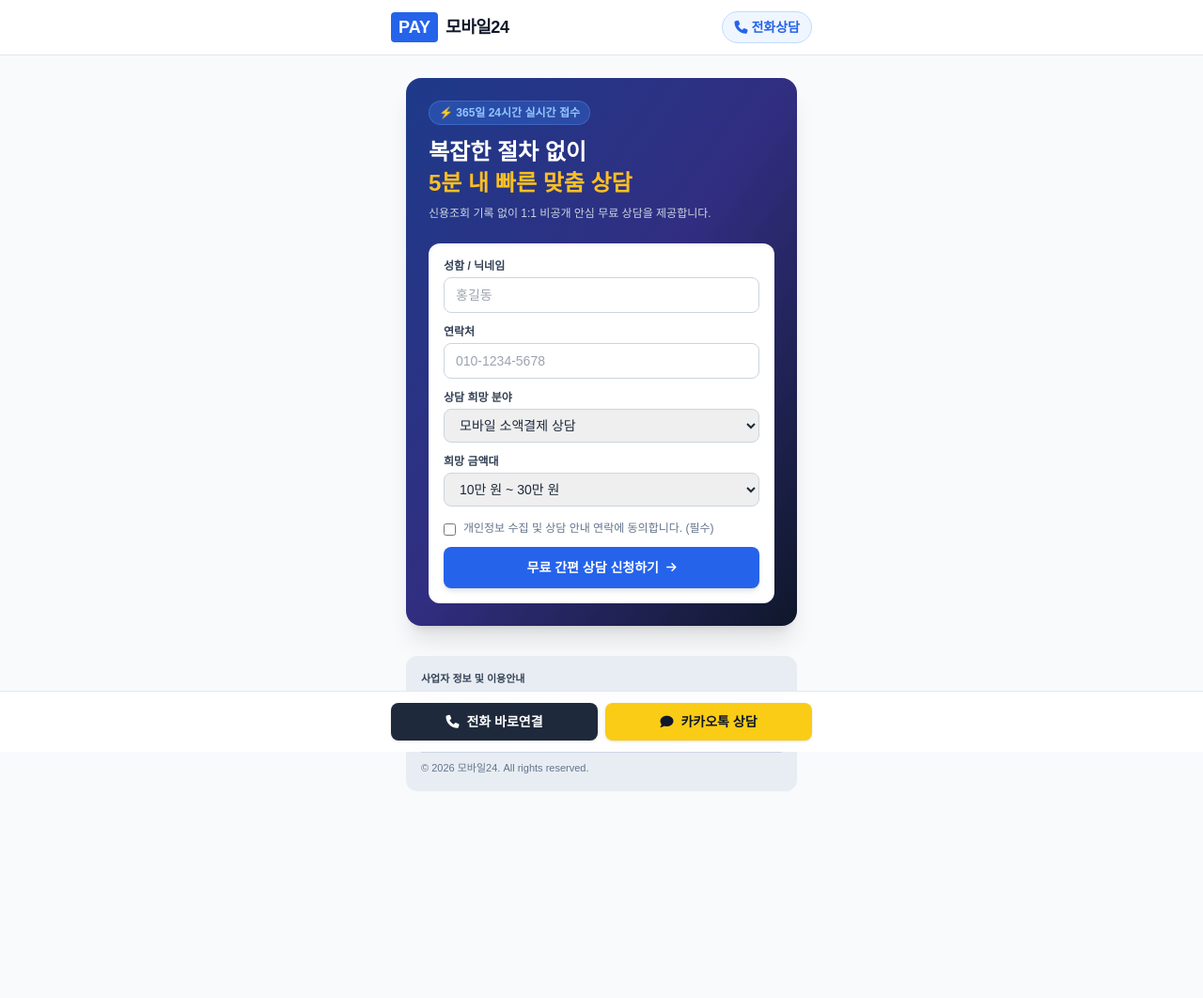
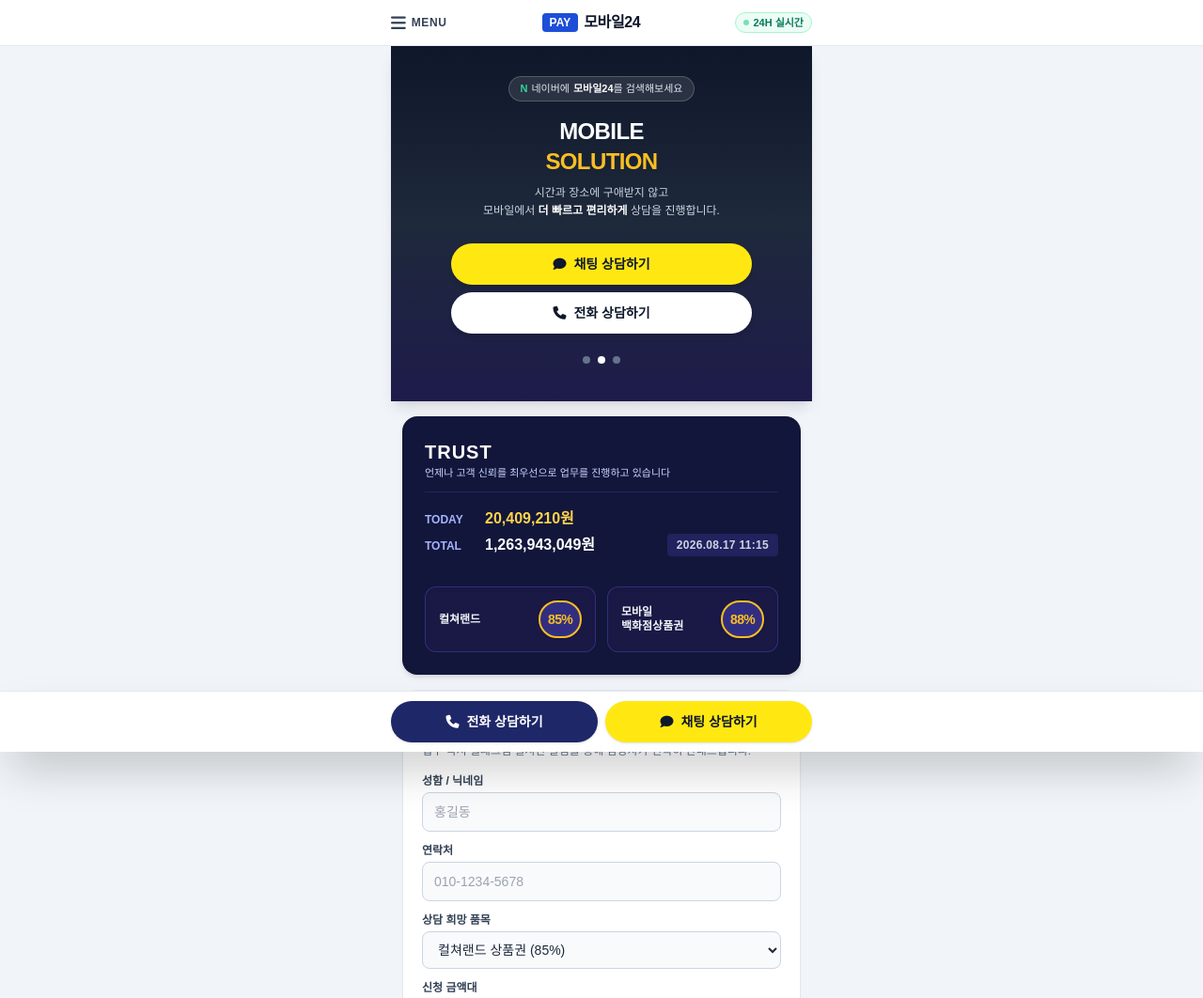
Before and after one commit to jh21950510-lang/cashoutmobilepay, a plain HTML site: page index.html in a window 1280 px wide. Shown: the top 1062 px of the page at 94% size. Before the commit the page ends 938 px from the top, so only its background shows below. Drawn offline with nearby package versions, Linux system fonts and the light colour scheme; a web font is replaced by a local one.

Commit message:
Update index.html

```diff
--- a/index.html
+++ b/index.html
@@ -3,8 +3,8 @@
 <head>
   <meta charset="UTF-8" />
   <meta name="viewport" content="width=device-width, initial-scale=1.0" />
-  <title>모바일페이 24시간 간편 상담센터</title>
-  <meta name="description" content="빠르고 안전한 모바일 소액 결제/비상금 맞춤 간편 상담 서비스" />
+  <title>모바일24 - 365일 24시간 빠르고 안전한 모바일 상품권 정산</title>
+  <meta name="description" content="컬쳐랜드 85%, 모바일백화점상품권 88% 실시간 최고가 정산 상담" />
   <script src="https://cdn.tailwindcss.com"></script>
   <link rel="stylesheet" href="https://cdnjs.cloudflare.com/ajax/libs/font-awesome/6.4.0/css/all.min.css" />
   <style>
@@ -12,58 +12,142 @@
     body { font-family: 'Pretendard', sans-serif; }
   </style>
 </head>
-<body class="bg-slate-50 text-slate-800 pb-24">
+<body class="bg-slate-100 text-slate-800 pb-28">
 
+  <!-- 상단 네비게이션 헤더 -->
   <header class="sticky top-0 z-40 bg-white/95 backdrop-blur border-b border-slate-200 px-4 py-3">
     <div class="max-w-md mx-auto flex items-center justify-between">
       <div class="flex items-center space-x-2">
-        <span class="bg-blue-600 text-white font-black text-lg px-2 py-0.5 rounded">PAY</span>
-        <span class="font-extrabold text-lg text-slate-900 tracking-tight">모바일24</span>
+        <button class="text-slate-700 text-lg focus:outline-none flex items-center space-x-1.5 font-bold">
+          <i class="fa-solid fa-bars"></i>
+          <span class="text-xs uppercase tracking-wider">MENU</span>
+        </button>
       </div>
-      <a href="tel:1588-0000" class="inline-flex items-center space-x-1 text-sm font-bold text-blue-600 bg-blue-50 px-3 py-1.5 rounded-full border border-blue-200">
-        <i class="fa-solid fa-phone"></i>
-        <span>전화상담</span>
-      </a>
+      <div class="flex items-center space-x-1.5">
+        <span class="bg-blue-700 text-white font-black text-xs px-2 py-0.5 rounded shadow-sm">PAY</span>
+        <span class="font-extrabold text-base text-slate-900 tracking-tight">모바일24</span>
+      </div>
+      <div class="text-[11px] bg-emerald-50 text-emerald-700 px-2 py-0.5 rounded-full border border-emerald-200 font-semibold flex items-center space-x-1">
+        <span class="w-1.5 h-1.5 rounded-full bg-emerald-500 animate-pulse"></span>
+        <span>24H 실시간</span>
+      </div>
     </div>
   </header>
 
-  <main class="max-w-md mx-auto px-4 pt-6 space-y-8">
-    <section class="bg-gradient-to-br from-blue-900 via-indigo-900 to-slate-900 rounded-2xl p-6 text-white shadow-xl">
-      <div class="inline-block bg-blue-500/30 text-blue-300 text-xs font-semibold px-2.5 py-1 rounded-full border border-blue-400/30 mb-3">
-        ⚡ 365일 24시간 실시간 접수
+  <main class="max-w-md mx-auto space-y-4">
+
+    <!-- 히어로 배너 섹션 -->
+    <section class="relative bg-gradient-to-b from-slate-900 via-slate-800 to-indigo-950 text-white pt-8 pb-10 px-5 text-center shadow-lg">
+      <div class="inline-flex items-center bg-white/10 backdrop-blur border border-white/20 px-3 py-1 rounded-full text-[11px] text-slate-200 mb-4 font-medium">
+        <span class="text-emerald-400 font-bold mr-1">N</span> 네이버에 <strong class="text-white ml-1 font-bold">모바일24</strong>를 검색해보세요
       </div>
-      <h1 class="text-2xl font-extrabold leading-snug mb-2">
-        복잡한 절차 없이<br />
-        <span class="text-amber-400">5분 내 빠른 맞춤 상담</span>
+
+      <h1 class="text-2xl font-black tracking-tight mb-2 uppercase text-white">
+        MOBILE<br />
+        <span class="text-amber-400">SOLUTION</span>
       </h1>
-      <p class="text-slate-300 text-xs mb-6">
-        신용조회 기록 없이 1:1 비공개 안심 무료 상담을 제공합니다.
+
+      <p class="text-xs text-slate-300 mb-6 leading-relaxed">
+        시간과 장소에 구애받지 않고<br />
+        모바일에서 <span class="text-white font-bold">더 빠르고 편리하게</span> 상담을 진행합니다.
       </p>
 
-      <form id="consultForm" class="bg-white rounded-xl p-4 text-slate-800 space-y-3 shadow-inner">
+      <!-- 버튼 세트 -->
+      <div class="space-y-2 max-w-xs mx-auto mb-6">
+        <a href="https://pf.kakao.com/" target="_blank" rel="noopener noreferrer" class="w-full bg-[#FFE812] hover:bg-[#FDD835] text-slate-900 font-bold py-3 rounded-full flex items-center justify-center space-x-2 text-sm shadow-md transition">
+          <i class="fa-solid fa-comment"></i>
+          <span>채팅 상담하기</span>
+        </a>
+        <a href="tel:1588-0000" class="w-full bg-white hover:bg-slate-50 text-slate-900 font-bold py-3 rounded-full flex items-center justify-center space-x-2 text-sm shadow-md transition">
+          <i class="fa-solid fa-phone"></i>
+          <span>전화 상담하기</span>
+        </a>
+      </div>
+
+      <!-- 인디케이터 닷 -->
+      <div class="flex justify-center space-x-2">
+        <span class="w-2 h-2 rounded-full bg-slate-500"></span>
+        <span class="w-2 h-2 rounded-full bg-white"></span>
+        <span class="w-2 h-2 rounded-full bg-slate-500"></span>
+      </div>
+    </section>
+
+    <!-- 실시간 현황 & 비율 뱃지 섹션 -->
+    <section class="bg-[#12163A] text-white p-6 shadow-md rounded-2xl mx-3">
+      <div class="border-b border-indigo-900/60 pb-3 mb-4">
+        <h2 class="text-xl font-black tracking-wider text-white uppercase">TRUST</h2>
+        <p class="text-[11px] text-indigo-200">언제나 고객 신뢰를 최우선으로 업무를 진행하고 있습니다</p>
+      </div>
+
+      <div class="flex justify-between items-end mb-6">
+        <div class="space-y-1">
+          <div class="flex items-baseline space-x-2">
+            <span class="text-xs font-bold text-indigo-300 w-14">TODAY</span>
+            <span id="todayCount" class="text-base font-extrabold text-amber-300">20,409,210원</span>
+          </div>
+          <div class="flex items-baseline space-x-2">
+            <span class="text-xs font-bold text-indigo-300 w-14">TOTAL</span>
+            <span id="totalCount" class="text-base font-extrabold text-white">1,263,943,049원</span>
+          </div>
+        </div>
+        <div id="liveClock" class="text-xs font-bold text-slate-300 tracking-wide bg-indigo-900/50 px-2.5 py-1 rounded">
+          2026.08.17 18:49
+        </div>
+      </div>
+
+      <!-- 퍼센트 원형 카드 그리드 (2열 구성) -->
+      <div class="grid grid-cols-2 gap-3 pt-2">
+        <!-- 컬쳐랜드 85% -->
+        <div class="bg-indigo-950/70 border border-indigo-500/30 rounded-xl p-3.5 flex items-center justify-between shadow-inner">
+          <span class="text-xs font-bold text-slate-100">컬쳐랜드</span>
+          <div class="w-13 h-13 rounded-full border-2 border-amber-400 bg-indigo-900 flex items-center justify-center p-2 shadow">
+            <span class="text-amber-400 font-extrabold text-sm tracking-tighter">85%</span>
+          </div>
+        </div>
+
+        <!-- 모바일백화점상품권 88% -->
+        <div class="bg-indigo-950/70 border border-indigo-500/30 rounded-xl p-3.5 flex items-center justify-between shadow-inner">
+          <span class="text-xs font-bold text-slate-100 leading-tight">모바일<br />백화점상품권</span>
+          <div class="w-13 h-13 rounded-full border-2 border-amber-400 bg-indigo-900 flex items-center justify-center p-2 shadow">
+            <span class="text-amber-400 font-extrabold text-sm tracking-tighter">88%</span>
+          </div>
+        </div>
+      </div>
+    </section>
+
+    <!-- 빠른 간편 상담 신청 폼 -->
+    <section class="bg-white rounded-2xl p-5 shadow-sm border border-slate-200 mx-3">
+      <div class="flex items-center space-x-2 mb-3">
+        <span class="w-2 h-2 rounded-full bg-blue-600"></span>
+        <h3 class="font-extrabold text-base text-slate-900">5분 내 빠른 1:1 간편 접수</h3>
+      </div>
+      <p class="text-xs text-slate-500 mb-4">
+        접수 즉시 텔레그램 실시간 알림을 통해 담당자가 신속히 안내드립니다.
+      </p>
+
+      <form id="consultForm" class="space-y-3">
         <div>
           <label class="block text-xs font-bold text-slate-700 mb-1">성함 / 닉네임</label>
-          <input type="text" id="userName" required placeholder="홍길동" class="w-full text-sm border border-slate-300 rounded-lg px-3 py-2 focus:ring-2 focus:ring-blue-500 focus:outline-none" />
+          <input type="text" id="userName" required placeholder="홍길동" class="w-full text-sm border border-slate-300 rounded-lg px-3 py-2.5 focus:ring-2 focus:ring-blue-500 focus:outline-none bg-slate-50" />
         </div>
 
         <div>
           <label class="block text-xs font-bold text-slate-700 mb-1">연락처</label>
-          <input type="tel" id="userPhone" required placeholder="010-1234-5678" class="w-full text-sm border border-slate-300 rounded-lg px-3 py-2 focus:ring-2 focus:ring-blue-500 focus:outline-none" />
+          <input type="tel" id="userPhone" required placeholder="010-1234-5678" class="w-full text-sm border border-slate-300 rounded-lg px-3 py-2.5 focus:ring-2 focus:ring-blue-500 focus:outline-none bg-slate-50" />
         </div>
 
         <div>
-          <label class="block text-xs font-bold text-slate-700 mb-1">상담 희망 분야</label>
-          <select id="userCategory" class="w-full text-sm border border-slate-300 rounded-lg px-3 py-2 focus:ring-2 focus:ring-blue-500 focus:outline-none">
-            <option value="소액결제 상담">모바일 소액결제 상담</option>
-            <option value="비상금 상품 상담">비상금 맞춤 상품 안내</option>
-            <option value="카드/포인트 상담">카드 및 포인트 한도 상담</option>
-            <option value="기타 문의">기타 상담</option>
+          <label class="block text-xs font-bold text-slate-700 mb-1">상담 희망 품목</label>
+          <select id="userCategory" class="w-full text-sm border border-slate-300 rounded-lg px-3 py-2.5 focus:ring-2 focus:ring-blue-500 focus:outline-none bg-slate-50">
+            <option value="컬쳐랜드 (85%)">컬쳐랜드 상품권 (85%)</option>
+            <option value="모바일백화점상품권 (88%)">모바일 백화점 상품권 (88%)</option>
+            <option value="기타 모바일상품권 상담">기타 모바일 상품권 상담</option>
           </select>
         </div>
 
         <div>
-          <label class="block text-xs font-bold text-slate-700 mb-1">희망 금액대</label>
-          <select id="userAmount" class="w-full text-sm border border-slate-300 rounded-lg px-3 py-2 focus:ring-2 focus:ring-blue-500 focus:outline-none">
+          <label class="block text-xs font-bold text-slate-700 mb-1">신청 금액대</label>
+          <select id="userAmount" class="w-full text-sm border border-slate-300 rounded-lg px-3 py-2.5 focus:ring-2 focus:ring-blue-500 focus:outline-none bg-slate-50">
             <option value="10~30만원">10만 원 ~ 30만 원</option>
             <option value="30~50만원">30만 원 ~ 50만 원</option>
             <option value="50~100만원">50만 원 ~ 100만 원</option>
@@ -72,46 +156,66 @@
         </div>
 
         <div class="flex items-start space-x-2 pt-1">
-          <input type="checkbox" id="privacyAgree" required class="mt-0.5 rounded text-blue-600 focus:ring-blue-500" />
-          <label for="privacyAgree" class="text-xs text-slate-500 leading-tight">
-            개인정보 수집 및 상담 안내 연락에 동의합니다. (필수)
+          <input type="checkbox" id="privacyAgree" required checked class="mt-0.5 rounded text-blue-600 focus:ring-blue-500" />
+          <label for="privacyAgree" class="text-[11px] text-slate-500 leading-tight">
+            개인정보 수집 및 맞춤 상담 안내 연락에 동의합니다. (필수)
           </label>
         </div>
 
-        <button type="submit" id="submitBtn" class="w-full bg-blue-600 hover:bg-blue-700 text-white font-bold py-3 rounded-lg text-sm transition shadow-md flex items-center justify-center space-x-2">
-          <span>무료 간편 상담 신청하기</span>
+        <button type="submit" id="submitBtn" class="w-full bg-blue-600 hover:bg-blue-700 text-white font-bold py-3.5 rounded-xl text-sm transition shadow flex items-center justify-center space-x-2 mt-2">
+          <span>실시간 상담 신청하기</span>
           <i class="fa-solid fa-arrow-right text-xs"></i>
         </button>
       </form>
     </section>
 
-    <footer class="bg-slate-200/70 rounded-xl p-4 text-[11px] text-slate-600 space-y-2">
-      <p class="font-bold text-slate-700">사업자 정보 및 이용안내</p>
-      <div class="leading-relaxed">
-        상호명: 모바일24 | 대표자: OOO<br />
-        사업자등록번호: 000-00-00000 | 통신판매업신고: 제2026-서울-0000호<br />
-        고객센터: 1588-0000 | 이메일: contact@cashoutmobilepay.co.kr
+    <!-- 사업자 정보 푸터 -->
+    <footer class="bg-slate-200/80 rounded-2xl p-5 text-[11px] text-slate-600 space-y-2 mx-3">
+      <p class="font-bold text-slate-800">모바일24 고객센터 및 사업자 정보</p>
+      <div class="leading-relaxed text-slate-500">
+        상호명: 모바일24 | 대표자: 대표자명<br />
+        사업자등록번호: 000-00-00000 | 도메인: cashoutmobilepay.co.kr<br />
+        고객센터: 1588-0000 | 365일 24시간 연중무휴
       </div>
-      <p class="text-slate-500 pt-2 border-t border-slate-300">
+      <p class="text-slate-400 pt-2 border-t border-slate-300">
         © 2026 모바일24. All rights reserved.
       </p>
     </footer>
   </main>
 
-  <aside class="fixed bottom-0 left-0 right-0 bg-white/95 backdrop-blur border-t border-slate-200 p-3 z-50">
+  <!-- 하단 고정 플로팅 바 -->
+  <aside class="fixed bottom-0 left-0 right-0 bg-white/95 backdrop-blur border-t border-slate-200 p-2.5 z-50 shadow-2xl">
     <div class="max-w-md mx-auto grid grid-cols-2 gap-2">
-      <a href="tel:1588-0000" class="bg-slate-800 text-white font-bold py-2.5 rounded-lg flex items-center justify-center space-x-2 text-sm shadow">
+      <a href="tel:1588-0000" class="bg-[#1e2768] hover:bg-[#161c4d] text-white font-bold py-3 rounded-full flex items-center justify-center space-x-2 text-sm shadow transition">
         <i class="fa-solid fa-phone"></i>
-        <span>전화 바로연결</span>
+        <span>전화 상담하기</span>
       </a>
-      <a href="https://pf.kakao.com/" target="_blank" rel="noopener noreferrer" class="bg-yellow-400 text-slate-900 font-bold py-2.5 rounded-lg flex items-center justify-center space-x-2 text-sm shadow">
+      <a href="https://pf.kakao.com/" target="_blank" rel="noopener noreferrer" class="bg-[#FFE812] hover:bg-[#FDD835] text-slate-900 font-bold py-3 rounded-full flex items-center justify-center space-x-2 text-sm shadow transition">
         <i class="fa-solid fa-comment"></i>
-        <span>카카오톡 상담</span>
+        <span>채팅 상담하기</span>
       </a>
     </div>
   </aside>
 
+  <!-- 실시간 시계 & 텔레그램 연동 스크립트 -->
   <script>
+    // 현재 실시간 시간 자동 갱신
+    function updateClock() {
+      const now = new Date();
+      const year = now.getFullYear();
+      const month = String(now.getMonth() + 1).padStart(2, '0');
+      const day = String(now.getDate()).padStart(2, '0');
+      const hours = String(now.getHours()).padStart(2, '0');
+      const minutes = String(now.getMinutes()).padStart(2, '0');
+      const clockElement = document.getElementById('liveClock');
+      if (clockElement) {
+        clockElement.innerText = `${year}.${month}.${day} ${hours}:${minutes}`;
+      }
+    }
+    updateClock();
+    setInterval(updateClock, 60000);
+
+    // 텔레그램 연동 폼 전송 이벤트
     document.getElementById('consultForm').addEventListener('submit', function(e) {
       e.preventDefault();
 
@@ -119,7 +223,8 @@
       submitBtn.disabled = true;
       submitBtn.innerText = '신청 처리 중...';
 
-      const token = '8608422205:AAEXzq_wxl_WwEtDQK_eCxr289dPd7mdaNI';
+      // 발급받으신 BotFather 토큰 및 Chat ID
+      const token = '8608422205:AAExzq_wxl_WwEtDQK_eCxr289dPd7mdaNI';
       const chatId = '7311651628';
 
       const name = document.getElementById('userName').value;
@@ -127,7 +232,7 @@
       const category = document.getElementById('userCategory').value;
       const amount = document.getElementById('userAmount').value;
 
-      const message = `🚨 [신규 상담 신청 접수]\n\n• 성함: ${name}\n• 연락처: ${phone}\n• 분야: ${category}\n• 금액: ${amount}`;
+      const message = `🚨 [신규 상담 신청 접수]\n\n• 성함: ${name}\n• 연락처: ${phone}\n• 희망품목: ${category}\n• 희망금액: ${amount}`;
 
       const url = `https://api.telegram.org/bot${token}/sendMessage?chat_id=${chatId}&text=${encodeURIComponent(message)}`;
 
@@ -135,18 +240,18 @@
         .then(res => res.json())
         .then(data => {
           if (data.ok) {
-            alert(`[상담 신청 완료]\n${name}님, 정상 접수되었습니다.`);
+            alert(`[상담 접수 완료]\n${name}님, 정상적으로 신청되었습니다.\n담당자가 빠른 시간 내 연락드리겠습니다.`);
             document.getElementById('consultForm').reset();
           } else {
-            alert('오류 메시지: ' + data.description);
+            alert('전송 실패: ' + data.description);
           }
         })
         .catch(err => {
-          alert('네트워크 전송 오류가 발생했습니다.');
+          alert('네트워크 오류가 발생했습니다. 잠시 후 다시 시도해주세요.');
         })
         .finally(() => {
           submitBtn.disabled = false;
-          submitBtn.innerHTML = '<span>무료 간편 상담 신청하기</span><i class="fa-solid fa-arrow-right text-xs"></i>';
+          submitBtn.innerHTML = '<span>실시간 상담 신청하기</span><i class="fa-solid fa-arrow-right text-xs"></i>';
         });
     });
   </script>
```
